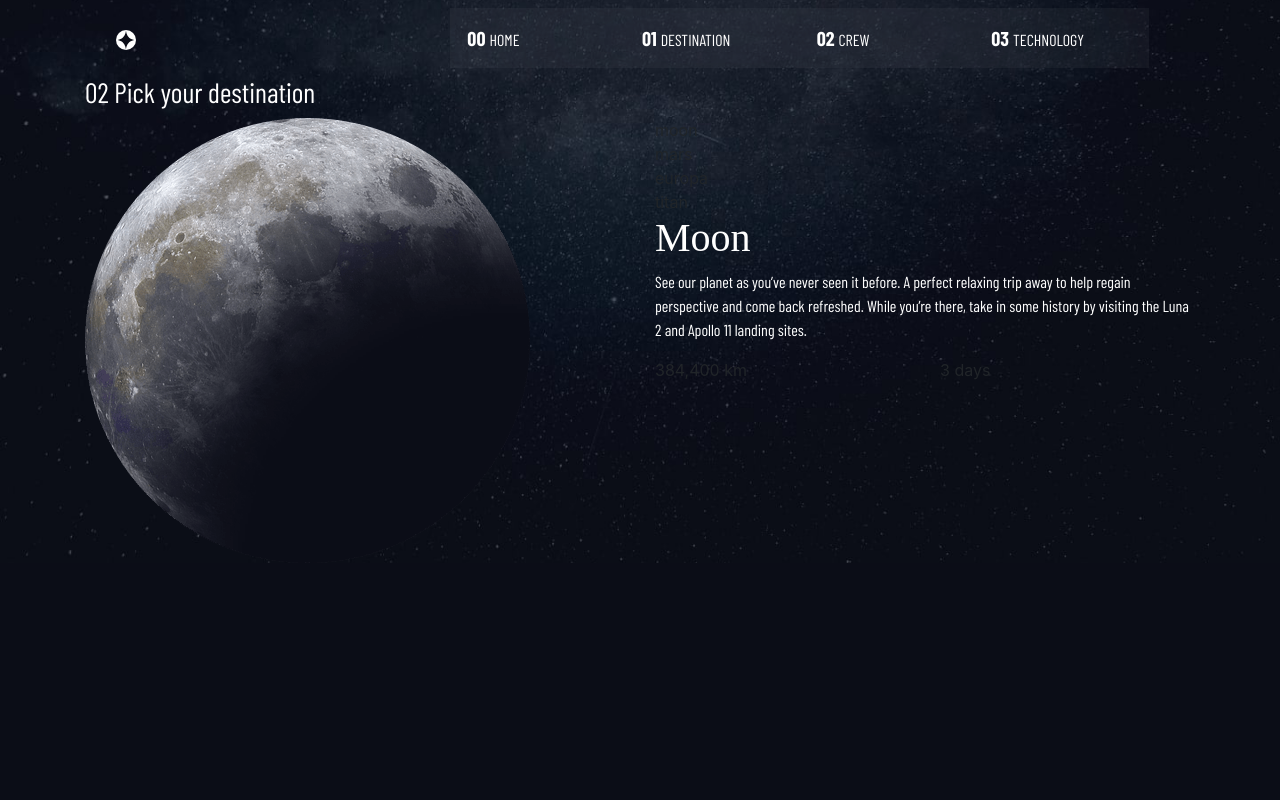
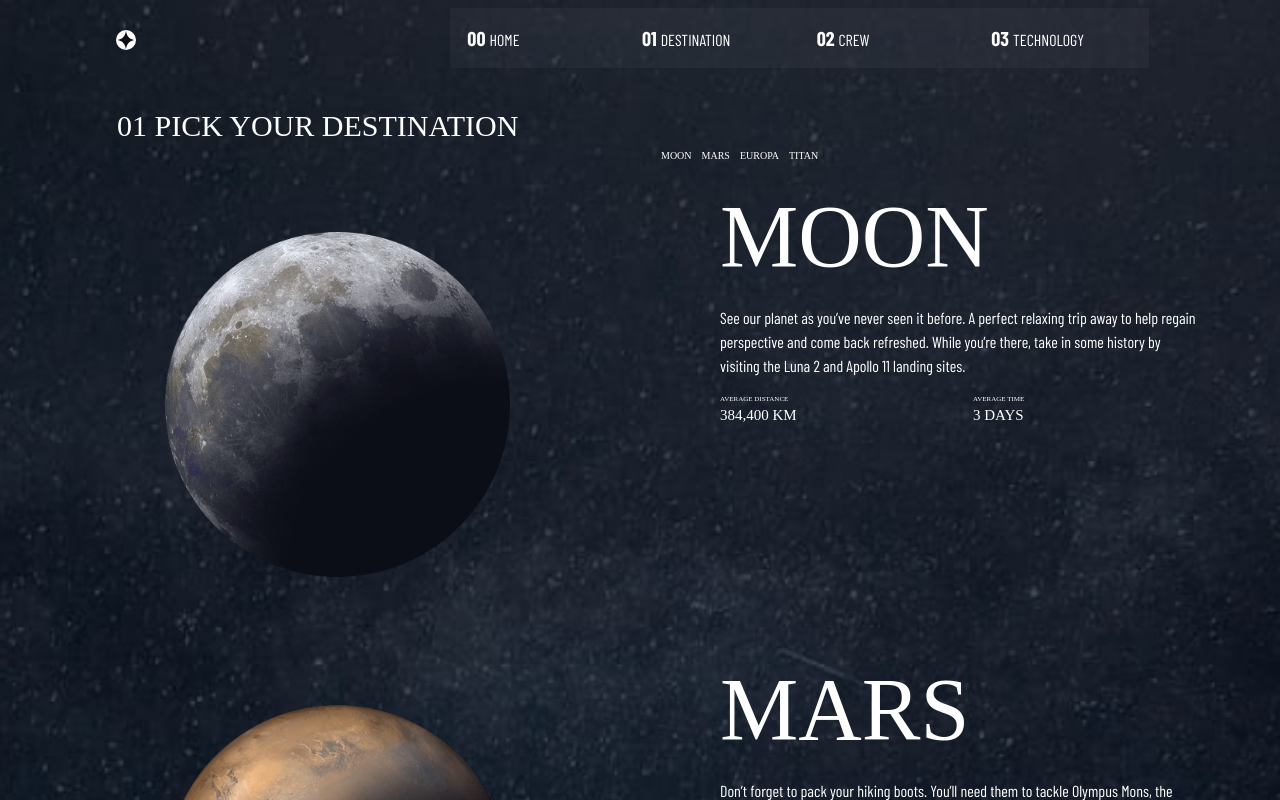
Before and after one commit to DanielOkyere/space-project, an Angular app: page /destination in a window 1280 px wide. Shown: the top 800 px of the page. Built offline with nearby package versions, Linux system fonts and the light colour scheme; a web font is replaced by a local one.

Commit message:
destination page

```diff
--- a/src/app/components/page-template/page-template.component.html
+++ b/src/app/components/page-template/page-template.component.html
@@ -1,24 +1,43 @@
-<h3>
-  {{ pageTitle }}
-</h3>
+<div class="container m-3">
+  <div class="row">
+    <h1 class="p-3 page-title col-md-6">
+      {{ pageTitle.toUpperCase() }}
+    </h1>
+    <div class="d-flex align-items-end">
+      <ul class="nav ">
+        <li *ngFor="let pageItem of pageItemNavigation" class="nav-item text-white">
+         <a class="nav-link min-nav-links">
+          {{ pageItem.toUpperCase() }}
+         </a>
+        </li>
+      </ul>
+    </div>
 
-<div class="row"*ngFor="let content of pageContent ">
-<div class="col" >
-  <img src="{{content.imgString}}" alt="{{content.title}}">
-</div>
-<div class="col">
-  <div *ngFor="let pageItem of pageItemNavigation">
-    {{ pageItem }}
   </div>
-  <h1>{{content.title}}</h1>
-  <p>{{content.description}}</p>
-  <div class="row">
-    <div class="col">
-      {{content.distance}}
+
+  <div class="row" *ngFor="let content of pageContent">
+    <div class="col p-5 m-3">
+      <img
+        src="{{ content.imgString }}"
+        alt="{{ content.title }}"
+        height="345px"
+        width="345px"
+      />
     </div>
     <div class="col">
-      {{content.time}}
+
+      <h1 class="display-2 mt-3">{{ content.title.toUpperCase() }}</h1>
+      <p class="content-description mt-3">{{ content.description }}</p>
+      <div class="row">
+        <div class="col">
+          <div class="average-text">AVERAGE DISTANCE</div>
+          <div class="content-value">{{ content.distance.toUpperCase() }}</div>
+        </div>
+        <div class="col">
+          <div class="average-text">AVERAGE TIME</div>
+          <div class="content-value">{{ content.time.toUpperCase() }}</div>
+        </div>
+      </div>
     </div>
   </div>
 </div>
-</div>
--- a/src/app/components/page-template/page-template.component.scss
+++ b/src/app/components/page-template/page-template.component.scss
@@ -0,0 +1,25 @@
+@import "/src/styles.scss";
+.average-text{
+font-family: $primary-font;
+color: $white-color;
+font-size: 7px;
+}
+.min-nav-links{
+  color:$white-color;
+  font-family: $primary-font;
+  font-size: 10px;
+  padding: 5px;
+}
+.content-description{
+  border: 2px;
+  border-color: $white-color;
+}
+.content-value{
+  font-family: $primary-font;
+  color: $white-color;
+  font-size: 15px;
+}
+
+.page-title{
+  font-size: 30px;
+}
--- a/src/app/components/page-template/page-template.component.ts
+++ b/src/app/components/page-template/page-template.component.ts
@@ -4,25 +4,53 @@ import { PageInterface } from './page-interface';
 @Component({
   selector: 'app-page-template',
   templateUrl: './page-template.component.html',
-  styleUrls: ['./page-template.component.scss']
+  styleUrls: ['./page-template.component.scss'],
 })
 export class PageTemplateComponent implements OnInit {
-  pageTitle: string = '02 Pick your destination';
-  pageItemNavigation: string[] = [
-    'moon',
-    'mars',
-    'europa',
-    'titan'
-  ]
-  pageContent: Array<PageInterface>=[
-    {imgString: './assets/destination/image-moon.png', title: 'Moon', distance: '384,400 km', time: '3 days', description:` See our planet as you’ve never seen it before. A perfect relaxing trip away to help
+  pageTitle: string = '01 Pick your destination';
+  pageItemNavigation: string[] = ['moon', 'mars', 'europa', 'titan'];
+  pageContent: Array<PageInterface> = [
+    {
+      imgString: './assets/destination/image-moon.png',
+      title: 'Moon',
+      distance: '384,400 km',
+      time: '3 days',
+      description: ` See our planet as you’ve never seen it before. A perfect relaxing trip away to help
     regain perspective and come back refreshed. While you’re there, take in some history
-    by visiting the Luna 2 and Apollo 11 landing sites.`},
-  ]
+    by visiting the Luna 2 and Apollo 11 landing sites.`,
+    },
+    {
+      imgString: './assets/destination/image-mars.png',
+      title: 'Mars',
+      distance: '225 mil. km',
+      time: '9 months',
+      description: `Don’t forget to pack your hiking boots. You’ll need them to tackle Olympus Mons,
+      the tallest planetary mountain in our solar system. It’s two and a half times
+      the size of Everest!`,
+    },
+    {
+      imgString: './assets/destination/image-europa.png',
+      title: 'Europa',
+      distance: '628 mil. km',
+      time: '3 years',
+      description: `The smallest of the four Galilean moons orbiting Jupiter, Europa is a
+      winter lover’s dream. With an icy surface, it’s perfect for a bit of
+      ice skating, curling, hockey, or simple relaxation in your snug
+      wintery cabin.`,
+    },
+    {
+      imgString: './assets/destination/image-titan.png',
+      title: 'Titan',
+      distance: '1.6 bil. km',
+      time: '7 years',
+      description: `
+      The only moon known to have a dense atmosphere other than Earth, Titan
+      is a home away from home (just a few hundred degrees colder!). As a
+      bonus, you get striking views of the Rings of Saturn.`
+    }
+  ];
 
-  constructor() { }
+  constructor() {}
 
-  ngOnInit(): void {
-  }
-
+  ngOnInit(): void {}
 }
--- a/src/styles.scss
+++ b/src/styles.scss
@@ -11,18 +11,18 @@ $primary-font: 'Bellefair', serif;
 $secondary-font: 'Barlow Condensed', sans-serif;
 $navbar-color:#808080;
 
-body{
+body, html{
   background-color: #0B0D17 !important;
 }
 
 p {
   font-family: $secondary-font, serif;
   font-weight: 400;
-  color: #ffffff;
+  color: $white-color;
 }
 
 h1 {
-  font-family: $primary-font, serif;
+  font-family: $primary-font;
   color: $white-color;
 }
 
```
